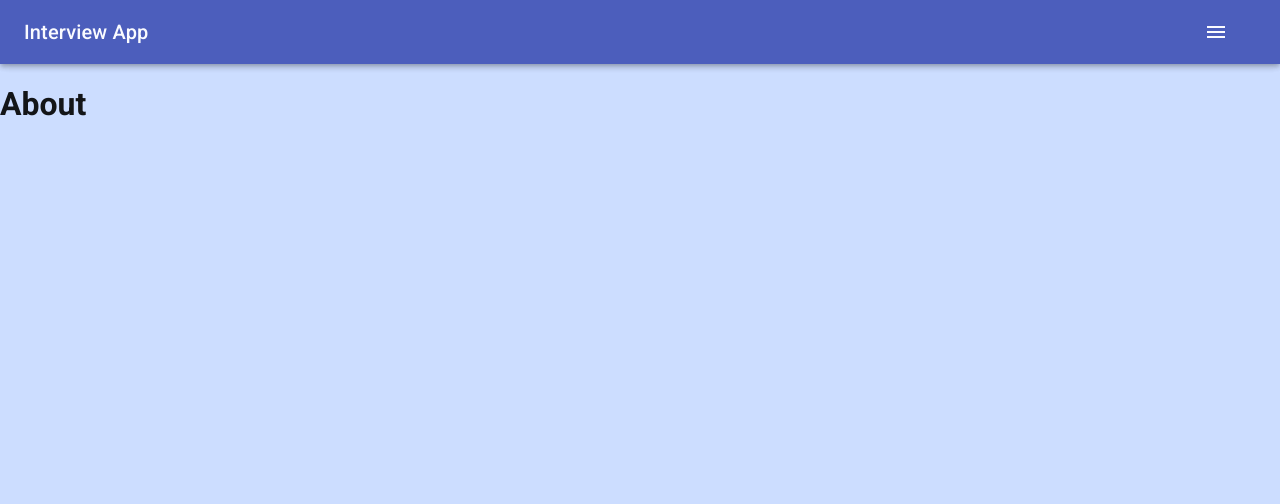
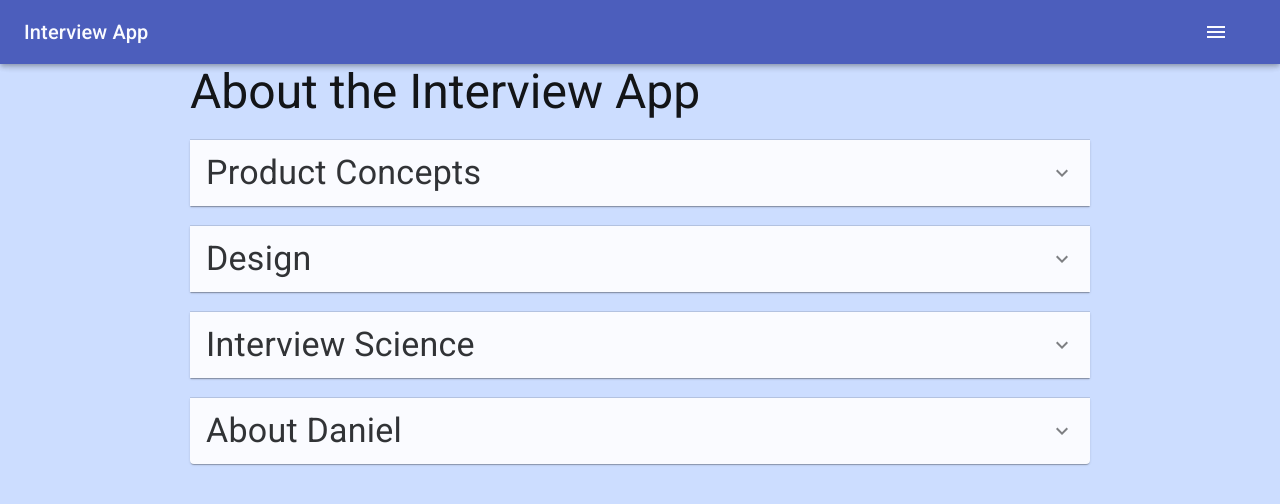
Before and after one commit to googledaniel/interview-slate-creator, a React app: page /contact in a window 1280 px wide. Shown: the top 504 px of the page. Built offline with nearby package versions, Linux system fonts and the light colour scheme.

Commit message:
heroku push up

```diff
--- a/public/index.html
+++ b/public/index.html
@@ -13,6 +13,6 @@
 
 
   </script>
-<script type="text/javascript" src="js/dist/vendors~App.d8e5a95191e358976703.js?6e31480c3ccc13b54404"></script><script type="text/javascript" src="js/dist/App.fd24f63fca5722708483.js?6e31480c3ccc13b54404"></script><script type="text/javascript" src="js/dist/main.d41d8cd98f00b204e980.js?6e31480c3ccc13b54404"></script></body>
+<script type="text/javascript" src="js/dist/vendors~App.d8e5a95191e358976703.js?f037a6944ea3f847f143"></script><script type="text/javascript" src="js/dist/App.15bc833b8a1c5ccbc966.js?f037a6944ea3f847f143"></script><script type="text/javascript" src="js/dist/main.d41d8cd98f00b204e980.js?f037a6944ea3f847f143"></script></body>
 
 </html>
--- /dev/null
+++ b/src/components/About.js
@@ -0,0 +1,161 @@
+import React, { useCallback, useEffect, useState } from 'react';
+import InterviewEditComponent from '../components/InterviewEditComponent';
+import Button from '@material-ui/core/Button';
+
+import DeveloperModeOutlinedIcon from '@material-ui/icons/DeveloperModeOutlined';
+import { makeStyles } from '@material-ui/core/styles';
+
+import Typography from '@material-ui/core/Typography';
+
+import Accordion from '@material-ui/core/Accordion';
+import AccordionSummary from '@material-ui/core/AccordionSummary';
+import AccordionDetails from '@material-ui/core/AccordionDetails';
+import ExpandMoreIcon from '@material-ui/icons/ExpandMore';
+import Card from '@material-ui/core/Card';
+import CardContent from '@material-ui/core/CardContent';
+
+const useStyles = makeStyles(theme => ({
+	root: {
+		flexGrow: 1,
+		flexWrap: 'wrap',
+		width: '100%',
+		maxWidth: '900px',
+		margin: 'auto'
+	},
+	paper: {
+		padding: theme.spacing(2),
+		textAlign: 'center',
+		color: theme.palette.text.secondary
+	},
+	textField: {
+		marginLeft: theme.spacing(1),
+		marginRight: theme.spacing(1),
+		width: '25ch'
+	},
+	heading: {
+		fontSize: theme.typography.pxToRem(15),
+		fontWeight: theme.typography.fontWeightRegular
+	},
+	secondaryHeading: {
+		fontSize: theme.typography.pxToRem(15),
+		color: theme.palette.text.secondary
+	},
+	bullet: {
+		display: 'inline-block',
+		margin: '0 2px',
+		transform: 'scale(0.8)'
+	},
+	title: {
+		fontSize: 14
+	},
+	pos: {
+		marginBottom: 12
+	},
+	margin: {
+		height: theme.spacing(3)
+	},
+	cardContainer: {
+		display: 'flex',
+		flexDirection: 'column',
+		flex: 1,
+		width: '100%',
+		'& > * + *': {
+			marginTop: '20px'
+		}
+	}
+}));
+
+function valuetext(value) {
+	return `${value}%`;
+}
+
+export default function About() {
+	const classes = useStyles();
+
+	return (
+		<div className={classes.root}>
+			<div className={classes.cardContainer}>
+				<Typography variant="h3" component="h3">
+					About the Interview App
+				</Typography>
+				<Accordion>
+					<AccordionSummary
+						expandIcon={<ExpandMoreIcon />}
+						aria-controls="panel1a-content"
+						id="panel1a-header"
+					>
+						<Typography variant="h4" component="h4">
+							Product Concepts
+						</Typography>
+					</AccordionSummary>
+					<AccordionDetails>
+						<Typography>
+							Tech hiring managers and recruiters need to make structured
+							interview slates. The slates use different types of questions
+							depending on level and candidate domain. Making slates consistent
+							to the level and domain is important so candidates can be
+							benchmarked. However, the questions need to be randomly chosen by
+							a rubric engine so the same questions aren't asked each time.
+							<Typography>
+								The next step is organizing the slates by each candidate. Team
+								members need to paste the code, write live notes during the
+								interview and give a percentile score relative to other
+								engineers they've seen at that level. The next steps will be
+								adding auth and user profiles. The scoring will also be more
+								complex to breakdown different types of scoring and calculate
+								averages for each candidate. An email system needs to be added
+								to send interviewers an invite.
+							</Typography>
+						</Typography>
+					</AccordionDetails>
+				</Accordion>
+				<Accordion>
+					<AccordionSummary
+						expandIcon={<ExpandMoreIcon />}
+						aria-controls="panel1a-content"
+						id="panel1a-header"
+					>
+						<Typography variant="h4" component="h4">
+							Design
+						</Typography>
+					</AccordionSummary>
+					<AccordionDetails>
+						<Typography>I used Material UI for the UI.</Typography>
+					</AccordionDetails>
+				</Accordion>
+				<Accordion>
+					<AccordionSummary
+						expandIcon={<ExpandMoreIcon />}
+						aria-controls="panel1a-content"
+						id="panel1a-header"
+					>
+						<Typography variant="h4" component="h4">
+							Interview Science
+						</Typography>
+					</AccordionSummary>
+					<AccordionDetails>
+						<Typography>
+							<p>More to come soon</p>
+						</Typography>
+					</AccordionDetails>
+				</Accordion>
+				<Accordion>
+					<AccordionSummary
+						expandIcon={<ExpandMoreIcon />}
+						aria-controls="panel1a-content"
+						id="panel1a-header"
+					>
+						<Typography variant="h4" component="h4">
+							About Daniel
+						</Typography>
+					</AccordionSummary>
+					<AccordionDetails>
+						<Typography>
+							<p>More to come soon</p>
+						</Typography>
+					</AccordionDetails>
+				</Accordion>
+			</div>
+		</div>
+	);
+}
--- a/src/components/InterviewEditComponent.js
+++ b/src/components/InterviewEditComponent.js
@@ -18,9 +18,12 @@ const useStyles = makeStyles(theme => ({
 	root: {
 		flexGrow: 1,
 		flexWrap: 'wrap',
+		width: '100%',
+		maxWidth: '900px',
 		'& .MuiTextField-root': {
 			margin: theme.spacing(1)
-		}
+		},
+		margin: 'auto'
 	},
 	paper: {
 		padding: theme.spacing(2),
--- a/src/components/SlateCreator.js
+++ b/src/components/SlateCreator.js
@@ -18,10 +18,9 @@ const useStyles = makeStyles(theme => ({
 	root: {
 		flexGrow: 1,
 		flexWrap: 'wrap',
-		flexDirection: 'column',
-		alignItems: 'center',
 		width: '100%',
-		maxWidth: '900px'
+		maxWidth: '900px',
+		margin: 'auto'
 	},
 	paper: {
 		padding: theme.spacing(2),
@@ -54,6 +53,15 @@ const useStyles = makeStyles(theme => ({
 	},
 	margin: {
 		height: theme.spacing(3)
+	},
+	cardContainer: {
+		display: 'flex',
+		flexDirection: 'column',
+		flex: 1,
+		width: '100%',
+		'& > * + *': {
+			marginTop: '20px'
+		}
 	}
 }));
 
@@ -79,6 +87,7 @@ export default function SlateCreator(props) {
 
 	return (
 		<div className={classes.root}>
+			<div className={classes.cardContainer}>
 				<Card className={classes.root}>
 					<CardContent>
 						<Typography variant="h2" component="h2">
@@ -161,7 +170,9 @@ export default function SlateCreator(props) {
 												{showScoreCard === item._id && (
 													<InterviewEditComponent
 														item={item}
-													onSave={updatedItem => handleSave(updatedItem, index)}
+														onSave={updatedItem =>
+															handleSave(updatedItem, index)
+														}
 														onCancel={() => setShowScoreCard(0)}
 													/>
 												)}
@@ -174,5 +185,6 @@ export default function SlateCreator(props) {
 					})}
 				</div>
 			</div>
+		</div>
 	);
 }
--- a/src/pages/Contact.js
+++ b/src/pages/Contact.js
@@ -1,11 +1,12 @@
 import React from 'react';
 import { Link } from 'react-router-dom';
+import About from '../components/About';
 
 export default function Contact(props) {
 	return (
 		<>
 			<div>
-				<h1>About</h1>
+				<About />
 			</div>
 		</>
 	);
--- a/src/pages/SlateShow.js
+++ b/src/pages/SlateShow.js
@@ -12,7 +12,8 @@ const useStyles = makeStyles(theme => ({
 		flexDirection: 'column',
 		alignItems: 'center',
 		width: '100%',
-		maxWidth: '900px'
+		maxWidth: '900px',
+		margin: 'auto'
 	}
 }));
 
@@ -34,7 +35,7 @@ export default function SlateShow(props) {
 
 	//can I use react switch or something similar here or in slate creator to show each interview?
 	return (
-		<div className={classes.root}>
+		<div>
 			{slate && <SlateCreator slate={slate} />}
 			{!slate && <div>Slate not found</div>}
 		</div>
```
Also changed, not shown: models/questionModel.js (+4 -4 lines), 2 other files (tests, documents, lock files or other folders). Lines whose indentation alone changed are shown as unchanged.
